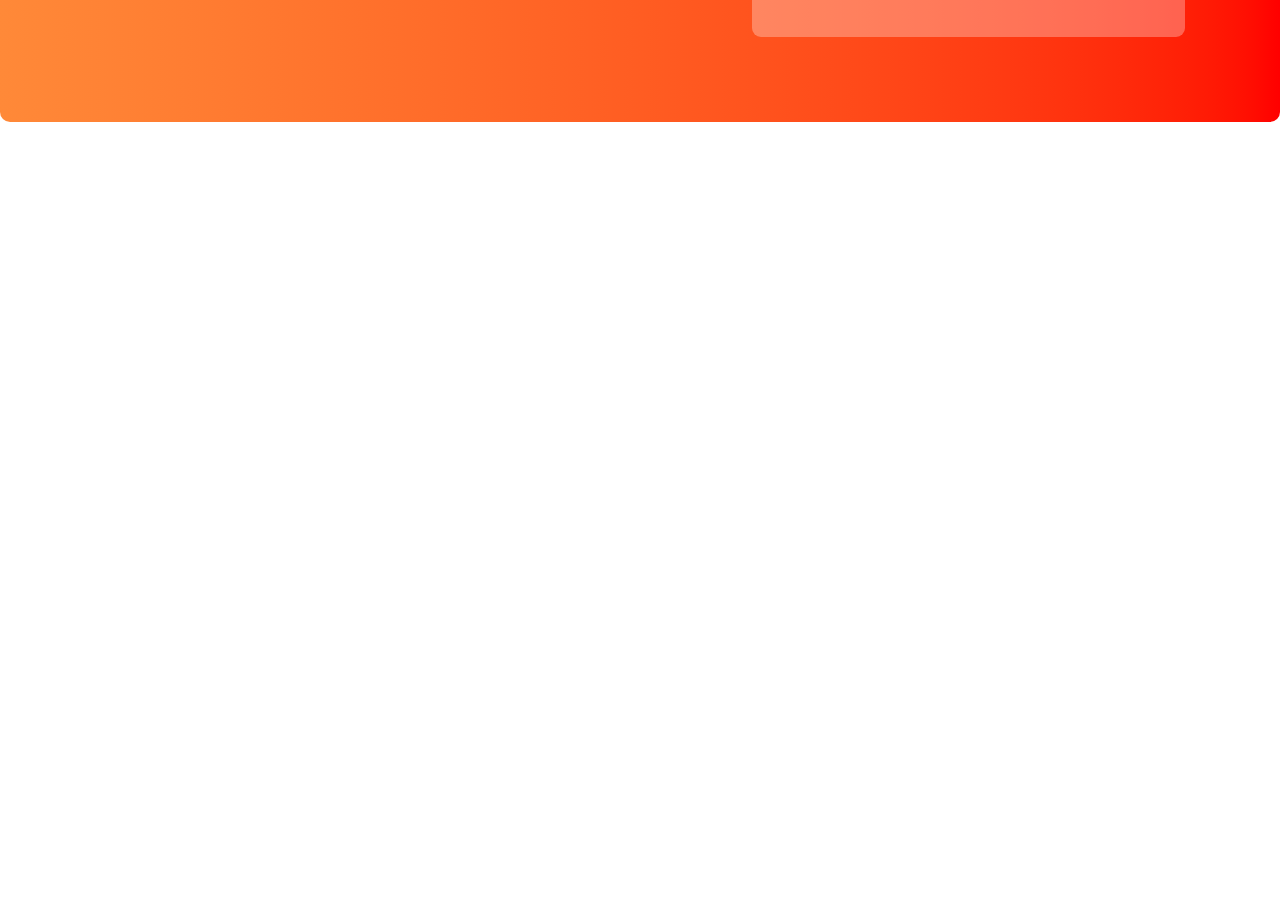
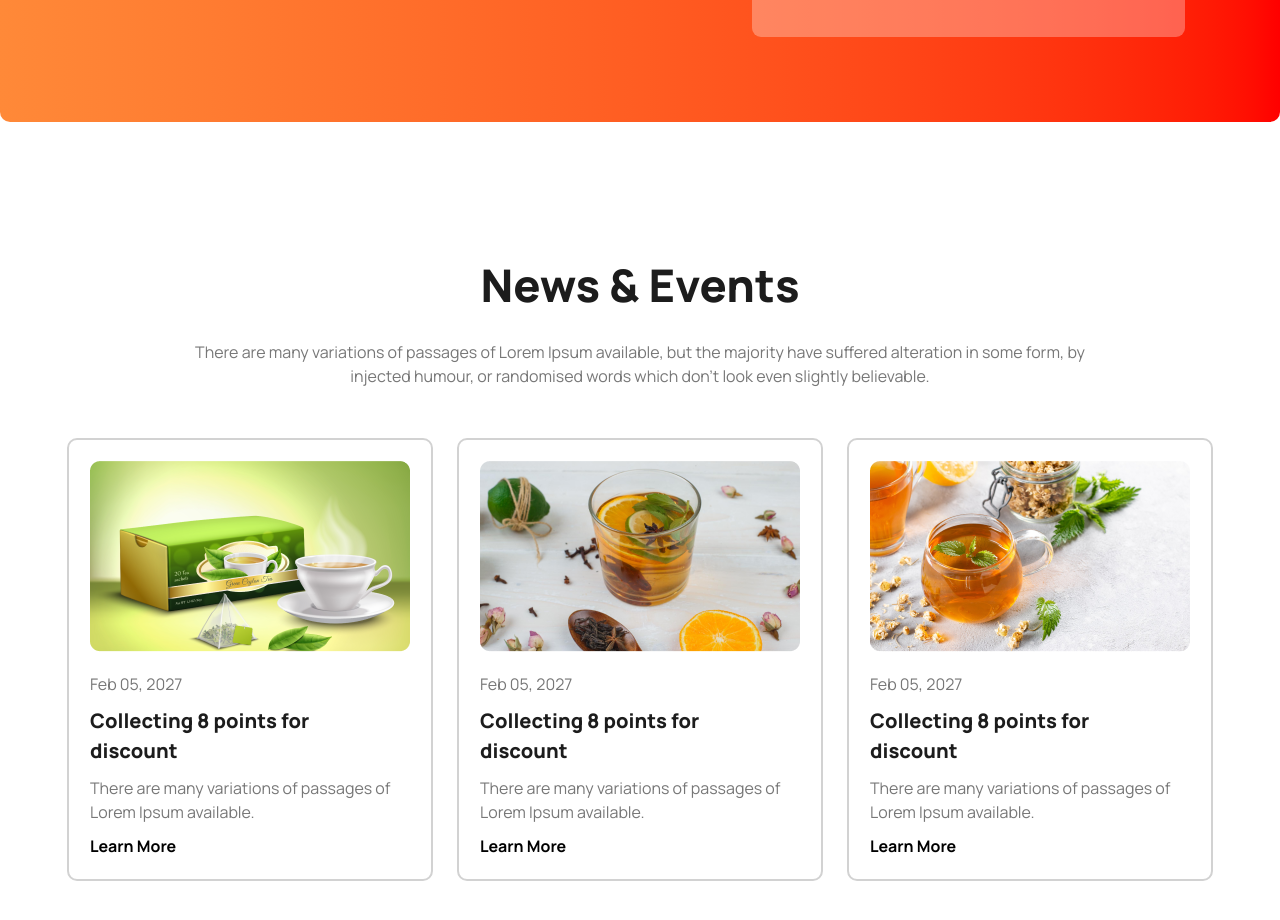
Before and after one commit to Nafiul-Islam-Eshan/tea-house, a plain HTML site: page index.html in a window 1280 px wide. Shown: the part 2497-3417 px from the top of the page. Before the commit the page ends 2749 px from the top, so only its background shows below. Drawn offline with nearby package versions, Linux system fonts and the light colour scheme; files that its build step writes are made by us from their sources.

Commit message:
section 4 is moblie responsive and section 5 is done

```diff
--- a/index.html
+++ b/index.html
@@ -157,9 +157,9 @@
          </div>
 
         <!-- Meet our super clients right -->
-        <div class="relative pl-[100px]">
+        <div class="relative p-0 md:pl-[100px]">
             <!-- Review Card 1 -->
-             <div class="bg-white p-10 rounded-[9px] w-[433px] absolute left-0 top-[134px] z-30 scale-[0.91] lg:scale-[1] ">
+             <div class="bg-white p-10 rounded-[9px] w-[433px] absolute left-[-100px] lg:left-0 top-[134px] z-30 scale-[0.7] md:scale-[0.9] lg:scale-[1] ">
                 <p class="leading-7 text-[#777777]">
                     We are providing the best and suitable home <br> insurance services for the people who are <br> interested to treatment
                 </p>
@@ -174,7 +174,7 @@
              </div>
 
             <!-- Review Card 2 -->
-             <div class="bg-white p-10 rounded-[9px] w-[433px] relative mb-10 opacity-30">
+             <div class="bg-white p-10 rounded-[9px] w-[433px] relative mb-6 md:mb-10 opacity-30 scale-[0.7] md:scale-[0.9] lg:scale-[1]">
                 <p class="leading-7 text-[#777777]">
                     We are providing the best and suitable home <br> insurance services for the people who are <br> interested to treatment
                 </p>
@@ -188,7 +188,7 @@
              </div>
 
             <!-- Review Card 3 -->
-             <div class="bg-white p-10 rounded-[9px] w-[433px] relative opacity-30">
+             <div class="bg-white p-10 rounded-[9px] w-[433px] relative opacity-30 scale-[0.7] md:scale-[0.9] lg:scale-[1]">
                 <p class="leading-7 text-[#777777]">
                     We are providing the best and suitable home <br> insurance services for the people who are <br> interested to treatment
                 </p>
@@ -203,7 +203,50 @@
         </div>
     </section>
 
+    <!-- News and events -->
+     <section class="container mx-auto flex flex-col items-center justify-center gap-[50px] mb-[130px]">
+        <!-- News and events heading -->
+         <div class="w-[70%] text-center">
+            <h1 class="text-[45px] font-extrabold text-[#1C1C1C] text-center mb-5">News & Events</h1>
+            <p class="text-[#777777]">There are many variations of passages of Lorem Ipsum available, but the majority have suffered alteration in some form, by injected humour, or randomised words which don't look even slightly believable. </p>
+         </div>
 
+         <!-- News and events cards -->
+        <div class=" grid grid-cols-1 md:grid-cols-3 gap-6">
+            <!-- Card 1 -->
+             <div class="border-2 border-[#d2d2d2] p-[21px] rounded-[10px] stroke-[#D2D2D2]">
+                <img src="./images/news-1.png" alt="" class="rounnded-[10px] mb-5">
+                <div class="flex flex-col gap-2.5">
+                    <p class="text-[#777777]">Feb 05, 2027</p>
+                    <h2 class="font-extrabold text-[#1c1c1c] text-[20px]">Collecting 8 points for <br> discount</h2>
+                    <p class="text-[#777777]">There are many variations of passages of <br> Lorem Ipsum available.</p>
+                    <h2 class="font-bold">Learn More</h2>
+                </div>
+             </div>
+
+            <!-- Card 2 -->
+             <div class="border-2 border-[#d2d2d2] p-[21px] rounded-[10px] stroke-[#D2D2D2]">
+                <img src="./images/news-2.png" alt="" class="rounnded-[10px] mb-5">
+                <div class="flex flex-col gap-2.5">
+                    <p class="text-[#777777]">Feb 05, 2027</p>
+                    <h2 class="font-extrabold text-[#1c1c1c] text-[20px]">Collecting 8 points for <br> discount</h2>
+                    <p class="text-[#777777]">There are many variations of passages of <br> Lorem Ipsum available.</p>
+                    <h2 class="font-bold">Learn More</h2>
+                </div>
+             </div>
+
+            <!-- Card 3 -->
+             <div class="border-2 border-[#d2d2d2] p-[21px] rounded-[10px] stroke-[#D2D2D2]">
+                <img src="./images/news-3.png" alt="" class="rounnded-[10px] mb-5">
+                <div class="flex flex-col gap-2.5">
+                    <p class="text-[#777777]">Feb 05, 2027</p>
+                    <h2 class="font-extrabold text-[#1c1c1c] text-[20px]">Collecting 8 points for <br> discount</h2>
+                    <p class="text-[#777777]">There are many variations of passages of <br> Lorem Ipsum available.</p>
+                    <h2 class="font-bold">Learn More</h2>
+                </div>
+             </div>
+        </div>
+     </section>
 </body>
 
 </html>
```
